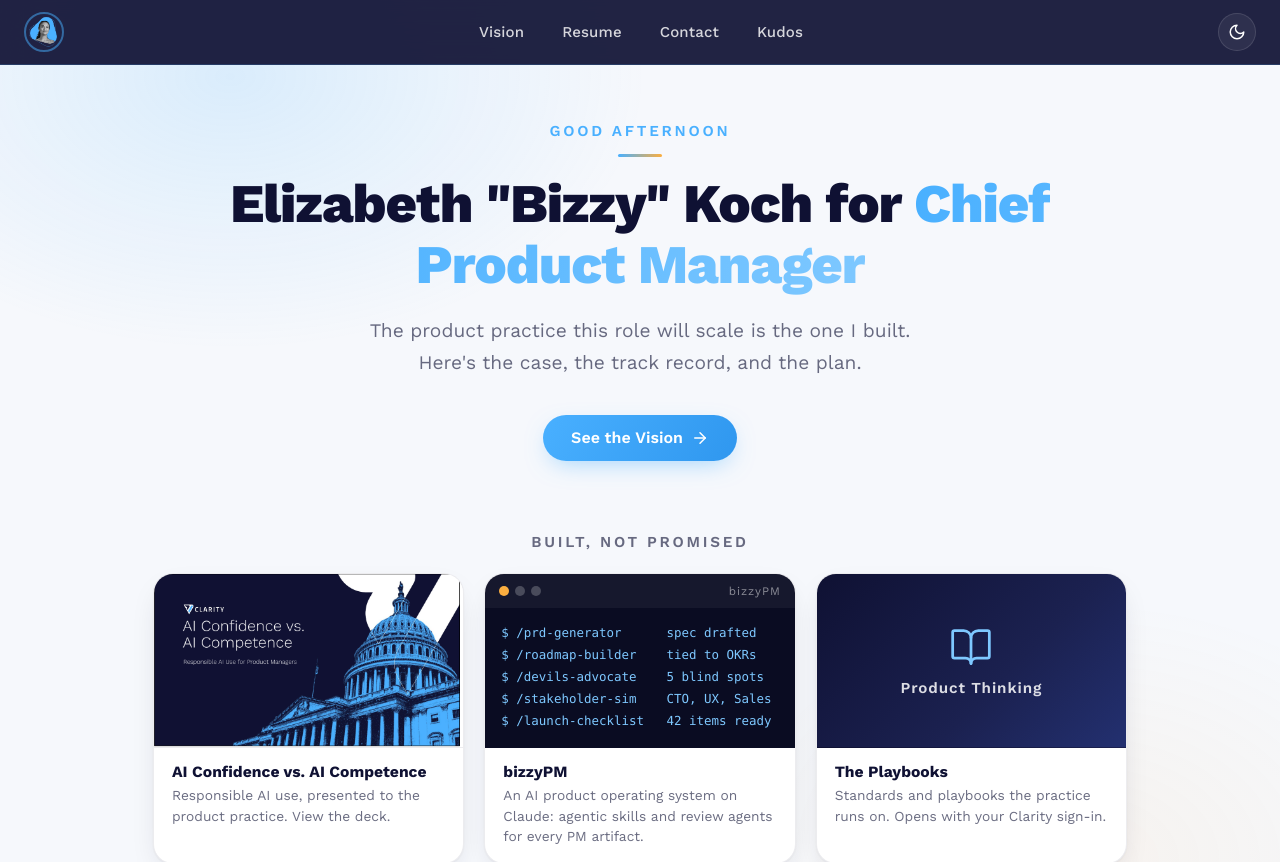
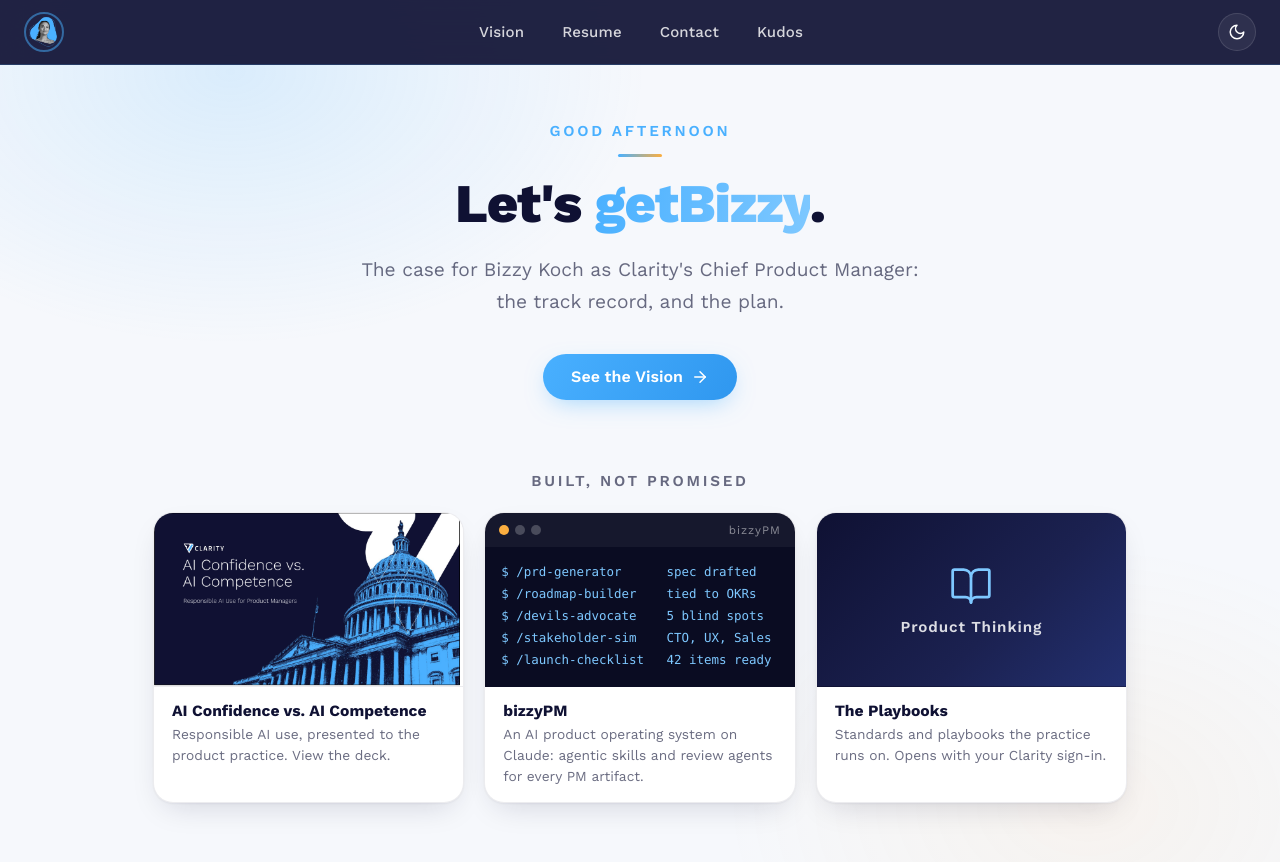
Before and after one commit to getBizzy/bizzyPro, a React (Create React App) app: page / in a window 1280 px wide. Shown: the top 862 px of the page. Built offline with nearby package versions, Linux system fonts and the light colour scheme; no server answers.

Commit message:
Home headline: Let's getBizzy

```diff
--- a/src/pages/Home.tsx
+++ b/src/pages/Home.tsx
@@ -15,10 +15,10 @@ const Home = () => {
     return (
         <div className="home-hero">
             <h1 className="home-greeting">{greeting}</h1>
-            <h2 className="home-headline">Elizabeth "Bizzy" Koch for <span className="headline-accent">Chief Product Manager</span></h2>
+            <h2 className="home-headline">Let's <span className="headline-accent">getBizzy</span>.</h2>
             <p className="home-subhead">
-                The product practice this role will scale is the one I built.
-                Here's the case, the track record, and the plan.
+                The case for Bizzy Koch as Clarity's Chief Product Manager:
+                the track record, and the plan.
             </p>
             <Link to="/vision" className="home-cta">
                 See the Vision <ArrowRight size={18} />
```
Also changed, not shown: 7 other files (tests, documents, lock files or other folders).
